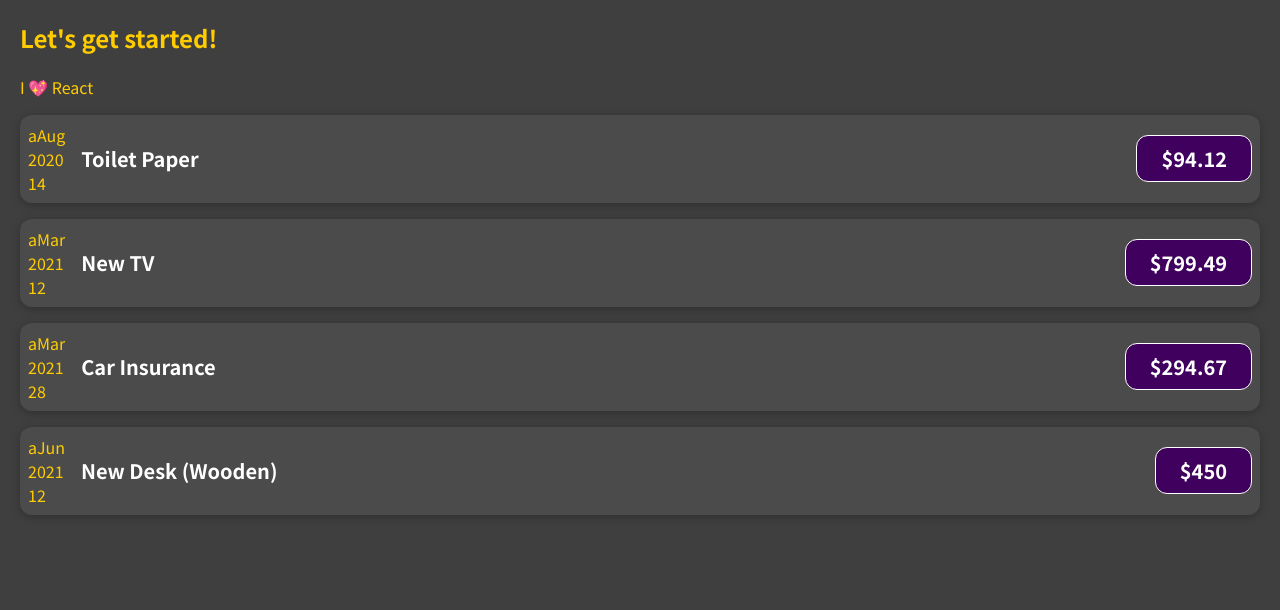
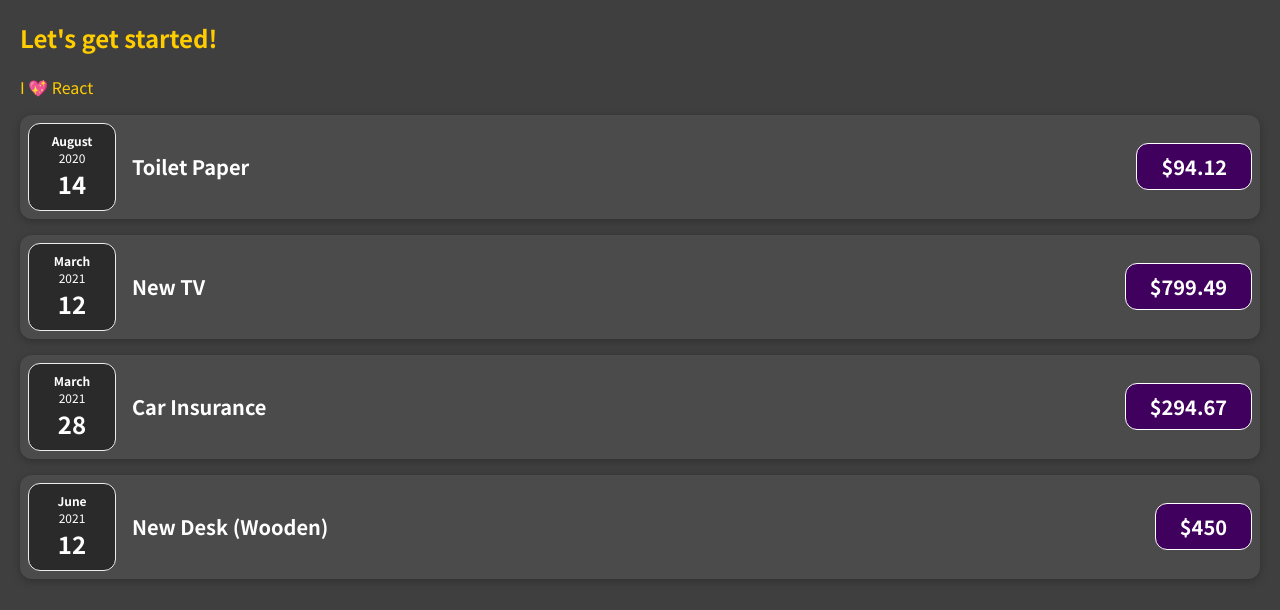
Before and after one commit to tysongf/expensify, a JavaScript app: page / in a window 1280 px wide. Shown: the top 610 px of the page. Built offline with nearby package versions, Linux system fonts and the light colour scheme.

Commit message:
Styesheet for expense date.

```diff
--- /dev/null
+++ b/src/components/ExpenseDate.css
@@ -0,0 +1,26 @@
+.expense-date {
+   display: flex;
+   flex-direction: column;
+   width: 5.5rem;
+   height: 5.5rem;
+   border: 1px solid #ececec;
+   background-color: #2a2a2a;
+   color: white;
+   border-radius: 12px;
+   align-items: center;
+   justify-content: center;
+}
+
+.expense-date__month {
+   font-size: 0.75rem;
+   font-weight: bold;
+}
+
+.expense-date__year {
+   font-size: 0.75rem;
+}
+
+.expense-date__day {
+   font-size: 1.5rem;
+   font-weight: bold;
+}
--- a/src/components/ExpenseDate.js
+++ b/src/components/ExpenseDate.js
@@ -1,13 +1,15 @@
+import "./ExpenseDate.css";
+
 function ExpenseDate(props) {
-   const month = props.date.toLocaleString("en-us", { month: "short" });
+   const month = props.date.toLocaleString("en-us", { month: "long" });
    const day = props.date.toLocaleString("en-us", { day: "2-digit" });
    const year = props.date.getFullYear();
 
    return (
-      <div>
-         <div>a{month}</div>
-         <div>{year}</div>
-         <div>{day}</div>
+      <div className="expense-date">
+         <div className="expense-date__month">{month}</div>
+         <div className="expense-date__year">{year}</div>
+         <div className="expense-date__day">{day}</div>
       </div>
    );
 }
```
